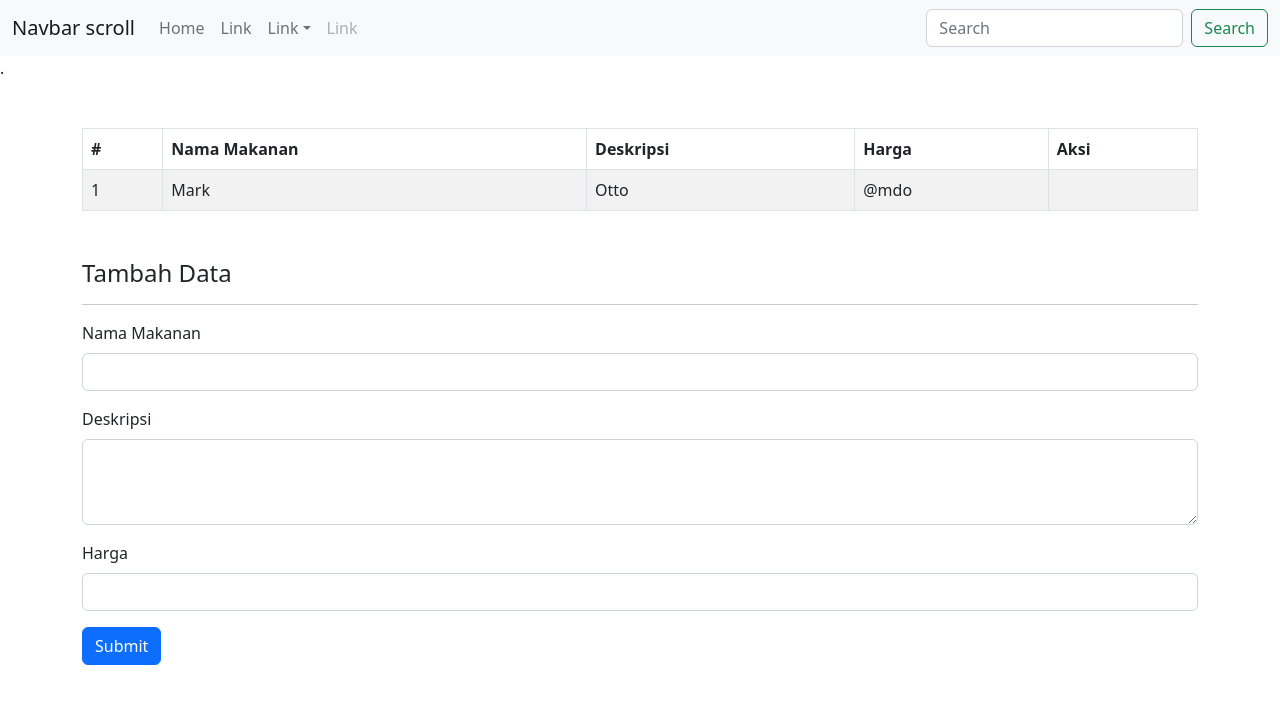
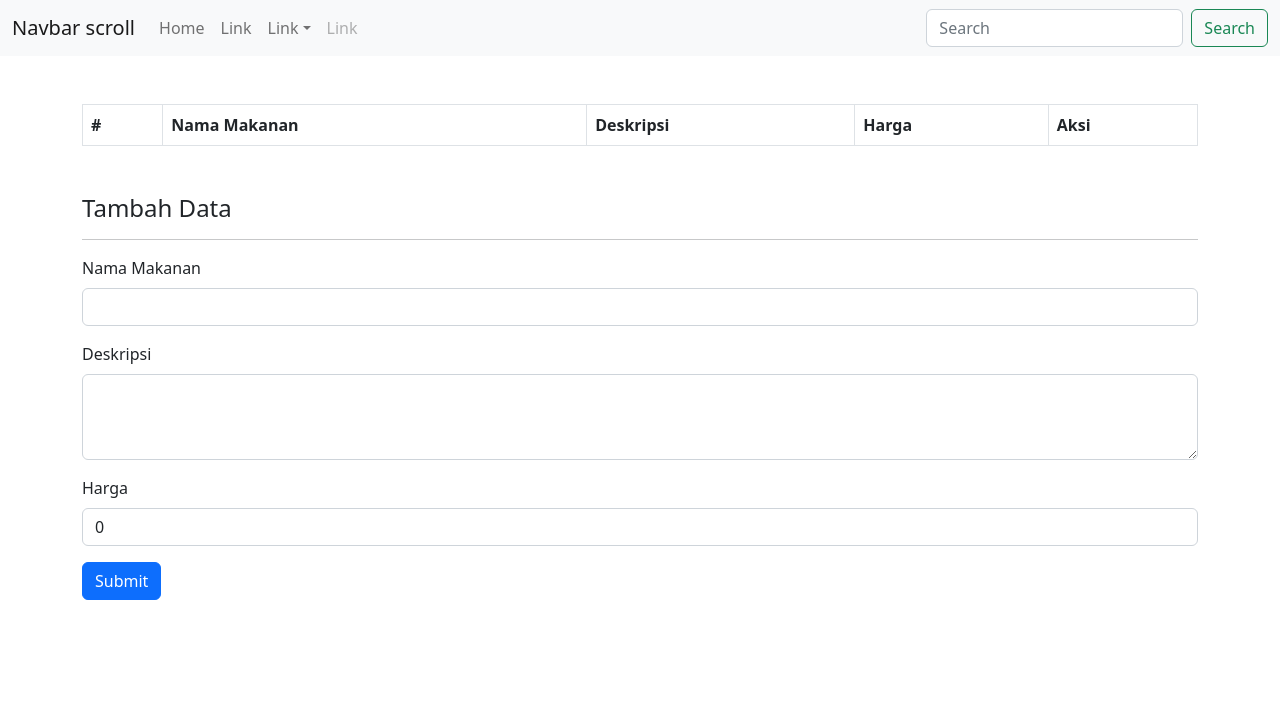
Before and after one commit to syofiazmi/react-js-dasar, a React (Create React App) app: page / in a window 1280 px wide. Shown: the top 704 px of the page. Built offline with nearby package versions, Linux system fonts and the light colour scheme.

Commit message:
feat: create, read data

```diff
--- a/src/crud/Formulir.js
+++ b/src/crud/Formulir.js
@@ -1,7 +1,7 @@
 import React from 'react'
 import { Row, Col, Form, Button } from 'react-bootstrap'
 
-const Formulir = () => {
+const Formulir = ({nama, deskripsi, harga, handleChange, handleSubmit}) => {
     return (
         <div className='mt-5'>
             <Row>
@@ -12,18 +12,18 @@ const Formulir = () => {
             </Row>
             <Row>
                 <Col>
-                    <Form>
+                    <Form onSubmit={handleSubmit}>
                         <Form.Group className="mb-3" controlId="nama">
                             <Form.Label>Nama Makanan</Form.Label>
-                            <Form.Control type="text" name='nama' />
+                            <Form.Control type="text" name='nama' value={nama} onChange={(event) => handleChange(event)} />
                         </Form.Group>
                         <Form.Group className="mb-3" controlId="deskripsi">
                             <Form.Label>Deskripsi</Form.Label>
-                            <Form.Control as="textarea" rows={3} name='deskripsi' />
+                            <Form.Control as="textarea" rows={3} name='deskripsi' value={deskripsi} onChange={(event) => handleChange(event)} />
                         </Form.Group>
                         <Form.Group className="mb-3" controlId="harga">
                             <Form.Label>Harga</Form.Label>
-                            <Form.Control type="number" name='harga' />
+                            <Form.Control type="number" name='harga' value={harga} onChange={(event) => handleChange(event)} />
                         </Form.Group>
                         <Button variant="primary" type="submit">
                             Submit
--- a/src/crud/Tabel.js
+++ b/src/crud/Tabel.js
@@ -1,7 +1,8 @@
 import React from 'react'
 import { Table } from 'react-bootstrap'
 
-const Tabel = () => {
+
+const Tabel = ({ makanans }) => {
     return (
         <Table striped bordered hover>
             <thead>
@@ -14,13 +15,16 @@ const Tabel = () => {
                 </tr>
             </thead>
             <tbody>
-                <tr>
-                    <td>1</td>
-                    <td>Mark</td>
-                    <td>Otto</td>
-                    <td>@mdo</td>
-                    <td></td>
-                </tr>
+                {makanans.map((makanan, index) => (
+                    <tr>
+                        <td>{index + 1}</td>
+                        <td>{makanan.nama}</td>
+                        <td>{makanan.deskripsi}</td>
+                        <td>Rp. {makanan.harga}</td>
+                        <td></td>
+                    </tr>
+                ))}
+
 
             </tbody>
         </Table>
--- a/src/crud/index.js
+++ b/src/crud/index.js
@@ -4,13 +4,57 @@ import Tabel from './Tabel'
 import Formulir from './Formulir'
 
 export default class Crud extends Component {
+
+    constructor(props) {
+        super(props)
+
+        this.state = {
+            makanans: [],
+            nama: "",
+            deskripsi: "",
+            harga: 0,
+            id: ""
+        }
+    }
+
+    handleChange = (event) => {
+        this.setState({
+            [event.target.name]: event.target.value
+        })
+    }
+
+    handleSubmit = (event) => {
+        event.preventDefault()
+
+        this.setState({
+            makanans: [
+                ...this.state.makanans,
+                {
+                    id: this.state.makanans.length + 1,
+                    nama: this.state.nama,
+                    deskripsi: this.state.deskripsi,
+                    harga: this.state.harga
+                }
+            ]
+        })
+
+        // State ini biar setelah submit, form nya kembali kosong
+        this.setState({
+            nama: "",
+            deskripsi: "",
+            harga: 0,
+            id: ""
+        })
+    }
+
     render() {
         return (
             <div>
                 <NavbarComponent />
-        .<div class="container mt-5">
-            <Tabel />
-            <Formulir />
+                <div className="container mt-5">
+                    <Tabel makanans={this.state.makanans}/>
+                    <Formulir {...this.state} handleChange={this.handleChange} handleSubmit={this.handleSubmit} />
+
                 </div>
             </div>
         )
```
Lines whose indentation alone changed are shown as unchanged.
